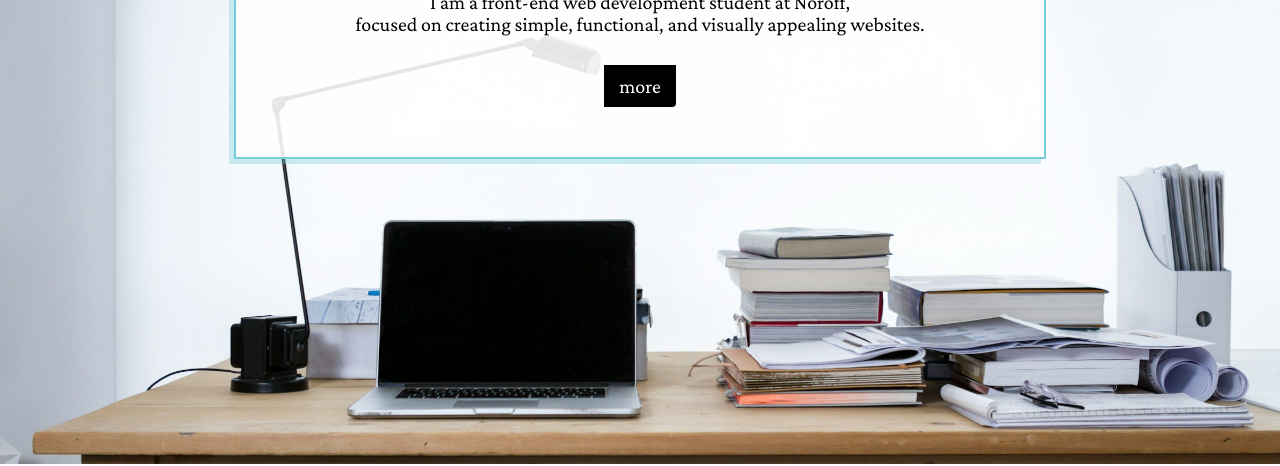
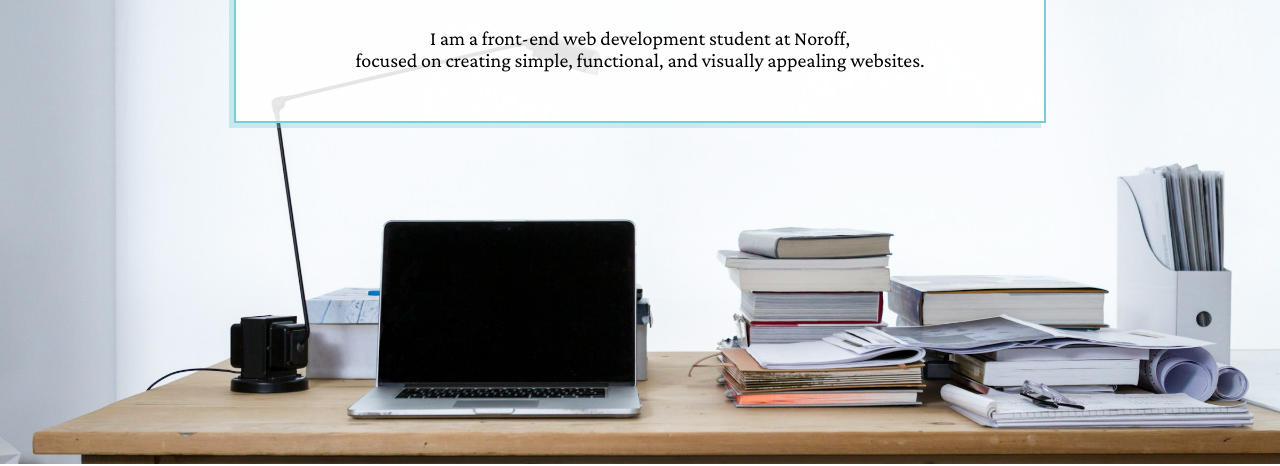
Before and after one commit to KatrBjo/portfolio, a plain HTML site: page index.html in a window 1280 px wide. Shown: the part 336-802 px from the top of the page. Drawn offline with nearby package versions, Linux system fonts and the light colour scheme.

Commit message:
validator corrections

```diff
--- a/index.html
+++ b/index.html
@@ -28,7 +28,7 @@
          <h2>&lt;/portfolio&gt;</h2>
          <p>I am a front-end web development student at Noroff, <br>
             focused on creating simple, functional, and visually appealing websites. </p>
-        <a href="#projects"><button class="button">more</button></a>
+
     </section>
 </section>
 
```
